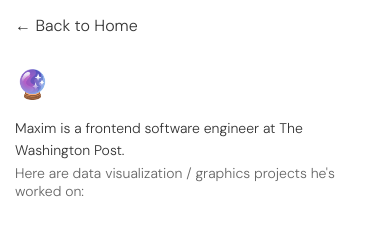
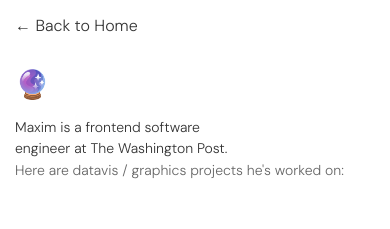
Before and after one commit to maximslo/maximslo.github.io, a React (Create React App) app: page /graphics in a window 390 px wide. Shown: the top 229 px of the page. Built offline with nearby package versions, Linux system fonts and the light colour scheme.

Commit message:
debug fixes

```diff
--- a/src/components/Graphics.js
+++ b/src/components/Graphics.js
@@ -22,10 +22,10 @@ const Graphics = () => {
       <header className="graphics-header">
         <h1>🔮</h1>
         <p className="bio">
-          Maxim is a frontend software engineer at The Washington Post.
+          Maxim is a frontend software <br className="mobile-break" /> engineer at The Washington Post.
         </p>
         <p className="contact-info">
-           Here are data visualization / graphics projects he's worked on:
+           Here are <span className="desktop-text">data visualization</span><span className="mobile-text">datavis</span> / graphics projects he's worked on:
         </p>
       </header>
 
--- a/src/components/graphics.css
+++ b/src/components/graphics.css
@@ -69,6 +69,20 @@ body:has(.graphics-container) {
 .contact-info a:hover {
   color: #0056b3;
   text-decoration: underline;
+}
+
+/* Mobile line breaks - hidden by default */
+.mobile-break {
+  display: none;
+}
+
+/* Text switching for mobile/desktop */
+.mobile-text {
+  display: none;
+}
+
+.desktop-text {
+  display: inline;
 }
 
 /* Portfolio Table */
@@ -234,6 +248,39 @@ body:has(.graphics-container) {
   }
 }
 
+@media screen and (max-width: 600px) {
+  .graphics-container {
+    padding: 20px 30px;
+  }
+
+  .graphics-header h1 {
+    font-size: 32px;
+  }
+
+  .bio {
+    font-size: 16px;
+    line-height: 1.5;
+  }
+
+  .contact-info {
+    font-size: 15px;
+  }
+
+  /* Show line breaks on mobile */
+  .mobile-break {
+    display: inline;
+  }
+
+  /* Switch text on mobile */
+  .desktop-text {
+    display: none;
+  }
+
+  .mobile-text {
+    display: inline;
+  }
+}
+
 @media screen and (max-width: 760px) {
   /* Hide source column */
   .table-header .col-source,
--- a/src/components/portfolioData.js
+++ b/src/components/portfolioData.js
@@ -5,7 +5,7 @@ export const portfolioProjects = [
     title: "Which Orchestras Pay Musicians the Most?",
     source: "Personal Project",
     coding: 90,
-    visuals: 70,
+    visuals: 90,
     whatIDid: "data, graphics, and reporting",
     link: "https://orchestra.maximslo.com/",
     thumbnail: "",
@@ -27,7 +27,7 @@ export const portfolioProjects = [
     title: "NYT Cooking",
     source: "The New York Times",
     coding: 70,
-    visuals: 95,
+    visuals: 55,
     whatIDid: "core ui dev on homepage and recipes",
     link: "https://cooking.nytimes.com/",
     thumbnail: "",
@@ -37,10 +37,10 @@ export const portfolioProjects = [
     id: 4,
     title: "Every movie released in 2024, visualized",
     source: "Personal Project",
-    coding: 55,
+    coding: 80,
     visuals: 90,
     whatIDid: "data, graphics, and reporting",
-    link: "https://orchestra.maximslo.com/",
+    link: "https://movies.maximslo.com/",
     thumbnail: "",
     video: "/videos/movie.mov"
   },
@@ -71,7 +71,7 @@ export const portfolioProjects = [
     title: "EdInstrument K-12 research tools",
     source: "Annenberg Institute for School Reform",
     coding: 80,
-    visuals: 85,
+    visuals: 20,
     whatIDid: "data and frontend nav",
     link: "https://edinstruments.org/",
     thumbnail: "",
--- a/src/components/styles.css
+++ b/src/components/styles.css
@@ -109,7 +109,7 @@ body {
 @media screen and (max-width: 480px) {
   html, body {
     overflow-x: hidden;
-    overflow-y: hidden; /* Prevent horizontal scrolling */
+    overflow-y: auto; /* Allow vertical scrolling */
   }
 
   body {
```
